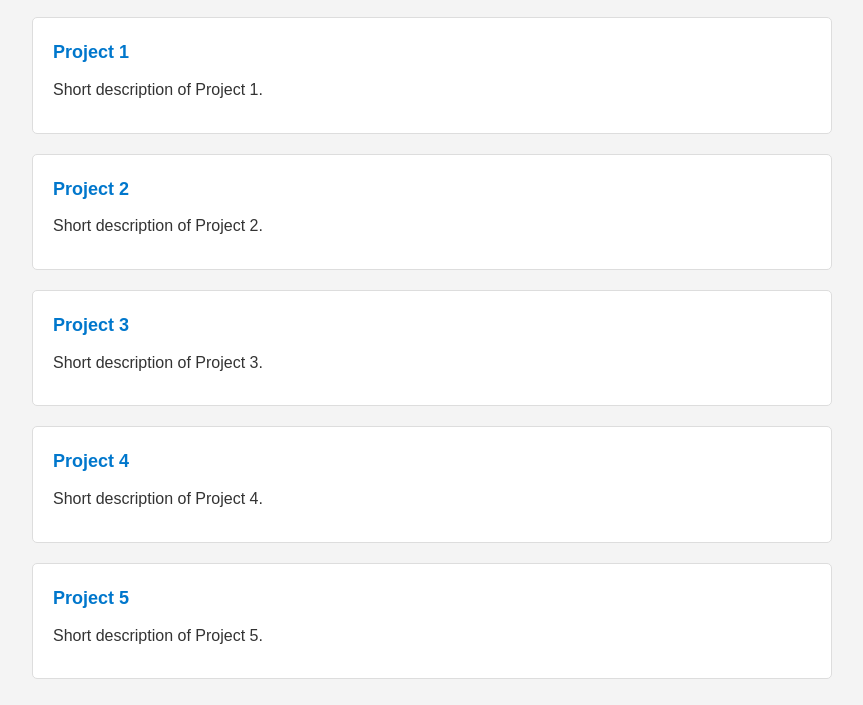
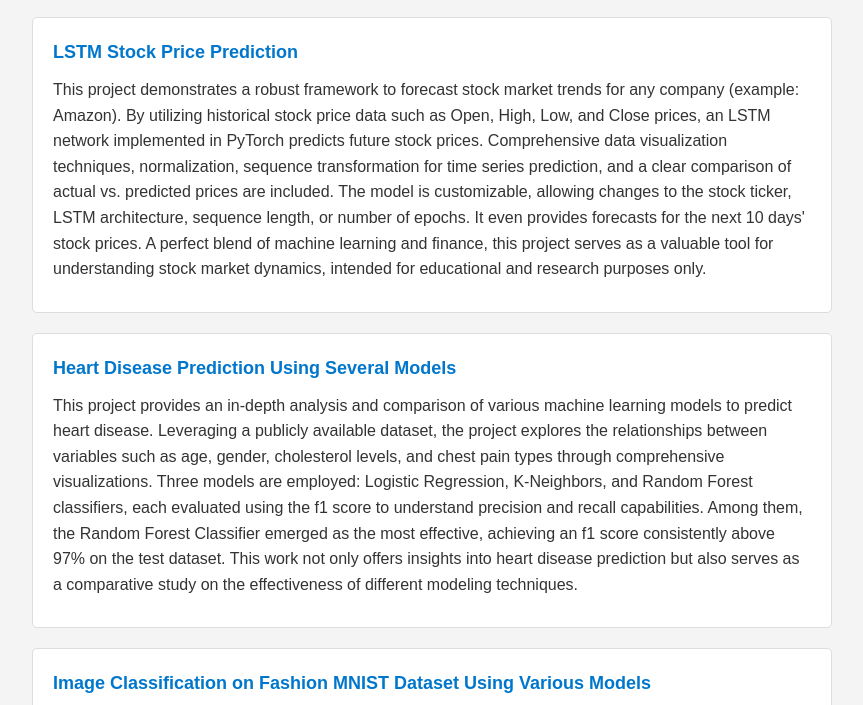
Before and after one commit to rgg1/rgg1.github.io, a plain HTML site: page index.html in a window 1280 px wide. Shown: the part 74-779 px from the top of the page, without its empty margins (208-1071 px from the left). Drawn offline with Linux system fonts and the light colour scheme.

Commit message:
adding project specifics initial

```diff
--- a/index.html
+++ b/index.html
@@ -7,24 +7,69 @@
 <body>
     <h1>My Machine Learning Projects</h1>
     <div class="project">
-        <a href="project1.html">Project 1</a>
-        <p>Short description of Project 1.</p>
+        <a href="lstm_stock_prediction.html">LSTM Stock Price Prediction</a>
+        <p>
+            This project demonstrates a robust framework to forecast stock market trends for any company (example: Amazon).
+            By utilizing historical stock price data such as Open, High, Low, and Close prices, an LSTM network implemented
+            in PyTorch predicts future stock prices. Comprehensive data visualization techniques, normalization, sequence
+            transformation for time series prediction, and a clear comparison of actual vs. predicted prices are included.
+            The model is customizable, allowing changes to the stock ticker, LSTM architecture, sequence length, or number
+            of epochs. It even provides forecasts for the next 10 days' stock prices. A perfect blend of machine learning
+            and finance, this project serves as a valuable tool for understanding stock market dynamics, intended for
+            educational and research purposes only.
+        </p>
     </div>
     <div class="project">
-        <a href="project2.html">Project 2</a>
-        <p>Short description of Project 2.</p>
+        <a href="heart_pred_several_models.html">Heart Disease Prediction Using Several Models</a>
+        <p>
+            This project provides an in-depth analysis and comparison of various machine learning models to predict heart
+            disease. Leveraging a publicly available dataset, the project explores the relationships between variables such
+            as age, gender, cholesterol levels, and chest pain types through comprehensive visualizations. Three models are
+            employed: Logistic Regression, K-Neighbors, and Random Forest classifiers, each evaluated using the f1 score to
+            understand precision and recall capabilities. Among them, the Random Forest Classifier emerged as the most
+            effective, achieving an f1 score consistently above 97% on the test dataset. This work not only offers insights
+            into heart disease prediction but also serves as a comparative study on the effectiveness of different modeling
+            techniques.
+        </p>
     </div>
     <div class="project">
-        <a href="project3.html">Project 3</a>
-        <p>Short description of Project 3.</p>
+        <a href="mnist_classification.html">Image Classification on Fashion MNIST Dataset Using Various Models</a>
+        <p>
+            This project showcases the development and evaluation of three deep learning models to classify images from the
+            FashionMNIST dataset using PyTorch. Three distinct architectures are explored: a Simple Linear Neural Network, a
+            Multilayer Feed-Forward Neural Network, and a Convolutional Neural Network employing the TinyVGG architecture.
+            Comprehensive functionalities are included, such as training and testing functions, metrics computation, result
+            visualization, and model saving/loading capabilities. The project offers insights into various model performances
+            and provides visualizations like random sample predictions, confusion matrix plotting, and cross-model comparisons.
+            It serves as a valuable example of applying different neural network architectures to a real-world computer vision
+            task.
+        </p>
     </div>
     <div class="project">
-        <a href="project4.html">Project 4</a>
-        <p>Short description of Project 4.</p>
+        <a href="cifar_classification.html">Image Classification on CIFAR-10 Dataset Using a CNN</a>
+        <p>
+            This project demonstrates the construction and implementation of a Convolutional Neural Network (CNN) using
+            PyTorch to classify images from the CIFAR-10 dataset, a collection of 50,000 32x32 color training images and
+            10,000 test images across 10 different classes. The CNN's architecture includes alternating Convolutional and
+            MaxPool2d layers, followed by Flatten and Dense layers, tailored for the 10 classes in the dataset. The model was
+            trained for 10 epochs using the Adam optimizer, achieving consistent validation and test accuracies of over 75%.
+            The project includes detailed data preparation, model building, training, evaluation, and prediction functionalities.
+            It illustrates a practical application of CNNs in image classification and offers avenues for further accuracy
+            improvement through hyperparameter tuning and data augmentation.
+        </p>
     </div>
     <div class="project">
-        <a href="project5.html">Project 5</a>
-        <p>Short description of Project 5.</p>
+        <a href="heart_pred_lin_relu.html">Heart Disease Prediction Using Linear layers and ReLU functions</a>
+        <p>
+            This project presents a machine learning model to predict heart disease using PyTorch, applying linear layers
+            interwoven with ReLU activation functions. The dataset comprises various health metrics such as age, sex, chest
+            pain type, resting blood pressure, and cholesterol level. The model architecture consists of three hidden layers
+            (40, 80, and 60 neurons) and an output layer for binary classification. The project encompasses comprehensive steps
+            including data loading, preprocessing (one-hot encoding), training/testing split, neural network definition, and
+            evaluation. Achieving over 90% accuracy on the training dataset and consistently over 80% on the testing dataset, this
+            model demonstrates a successful application of neural networks in healthcare. Future work could explore hyperparameter
+            tuning, architectural adjustments, and preprocessing enhancements.
+        </p>
     </div>
 </body>
 </html>
--- a/style.css
+++ b/style.css
@@ -1,4 +1,3 @@
-/* Reset some default browser styles */
 body, h1, p, a {
     margin: 0;
     padding: 0;
```
Also changed, not shown: cifar_classification.html (added, +12 -0 lines), heart_pred_lin_relu.html (added, +12 -0 lines), heart_pred_several_models.html (added, +12 -0 lines), lstm_stock_prediction.html (renamed from project2.html, +3 -3 lines), mnist_classification.html (added, +12 -0 lines), project1.html (deleted, +0 -12 lines), project3.html (deleted, +0 -12 lines), project4.html (deleted, +0 -12 lines), project5.html (deleted, +0 -12 lines).
